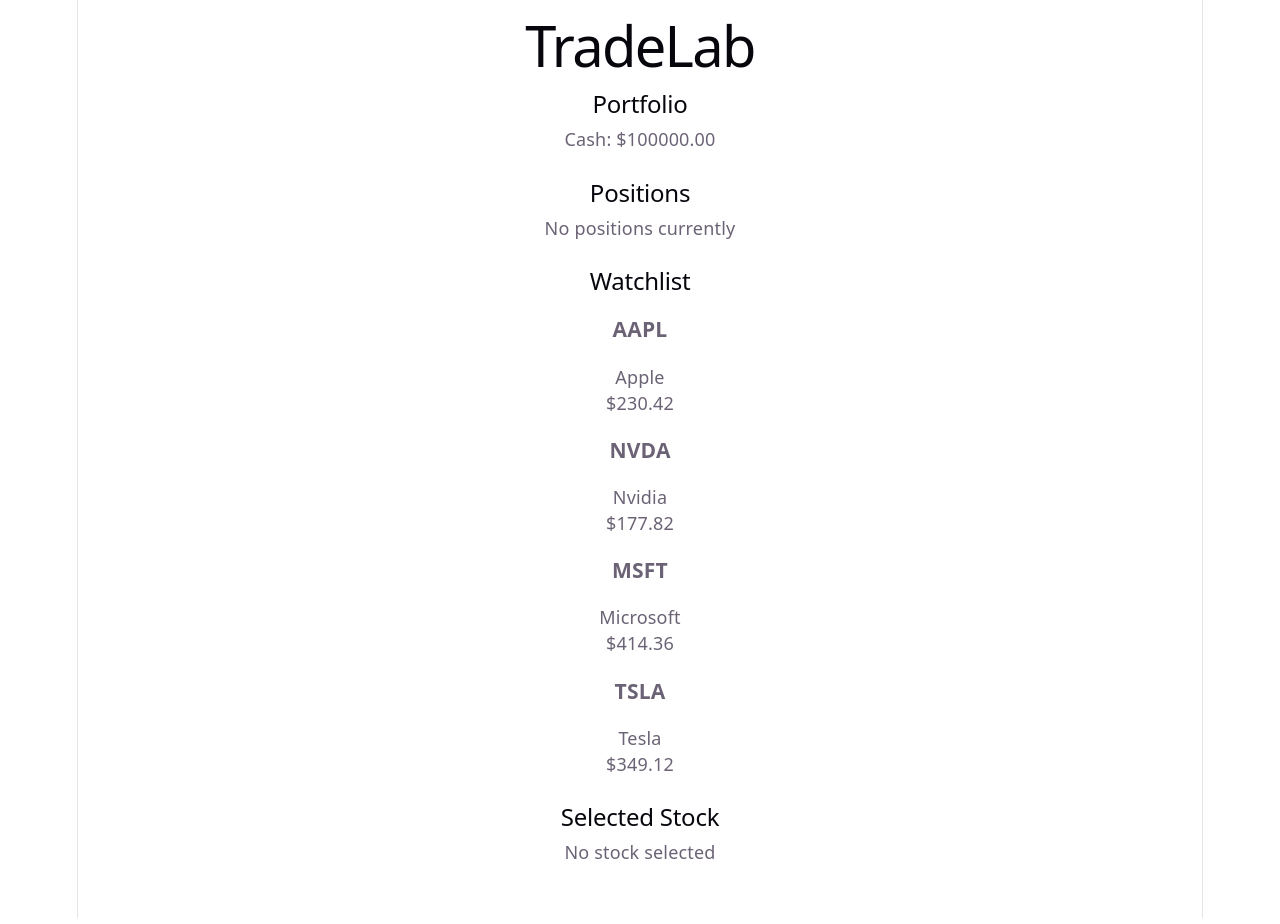
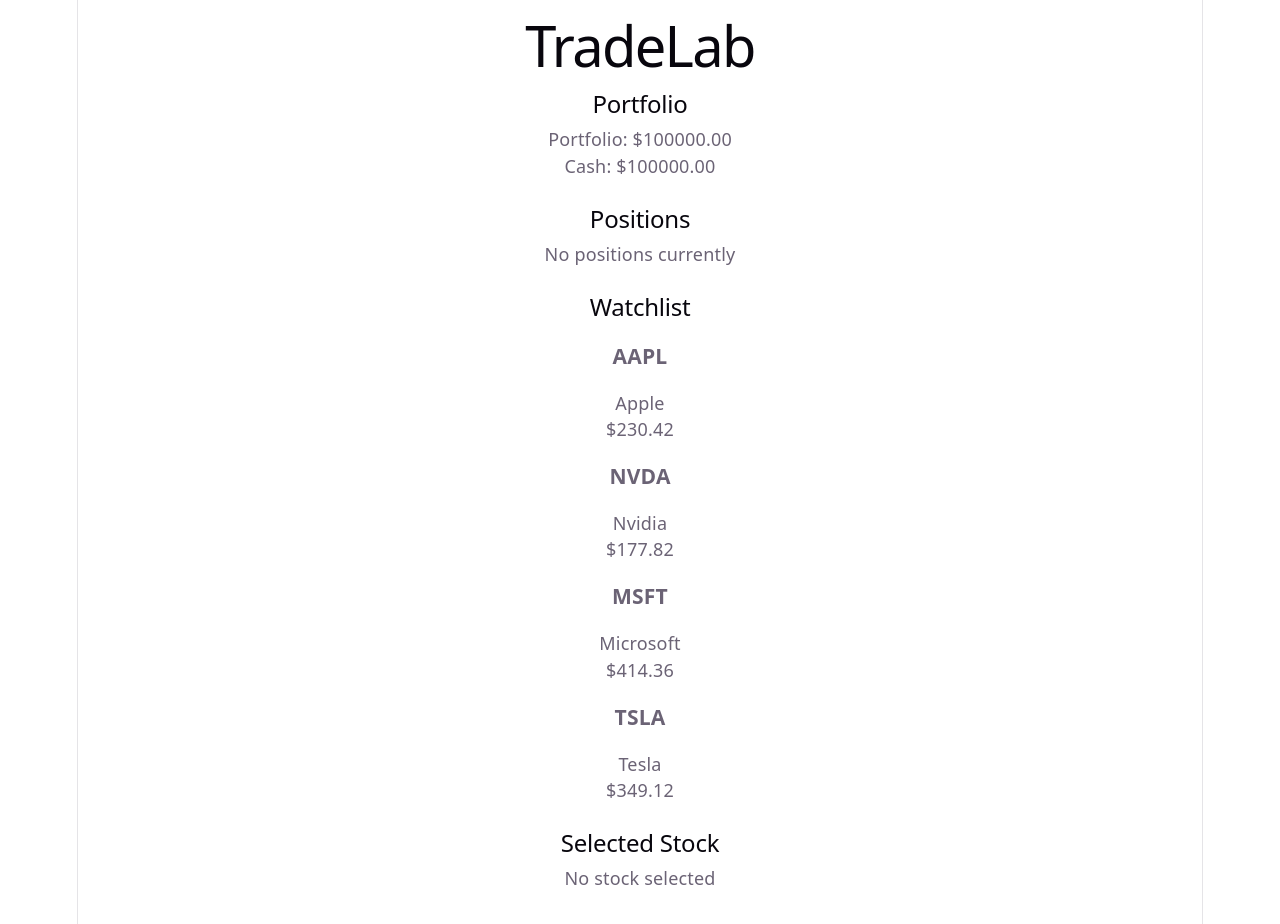
Before and after one commit to BrianLim35/tradelab, a React (Vite) app: page / in a window 1280 px wide. Shown: the top 924 px of the page. Built offline with nearby package versions, Linux system fonts and the light colour scheme.

Commit message:
Add positions and validation

```diff
--- a/src/App.tsx
+++ b/src/App.tsx
@@ -7,6 +7,7 @@
 import TradeForm from "./components/TradeForm";
 import TradeHistory from "./components/TradeHistory";
 import PositionList from "./components/PositionList";
+import ErrorMessage from "./components/ErrorMessage";
 
 const stocks: Stock[] = [
     {
@@ -60,16 +61,14 @@
     }
 
     function handleTrade(trade: Trade) {
-        const tradeValue = trade.quantity * trade.price;
-        const quantityChange =
-            trade.side === "BUY" ? trade.quantity : - trade.quantity;
-
         const error = isTradeInvalid(trade);
         if (error) {
             setTradeError(error);
             return;
         }
         setTradeError(null);
+
+        const tradeValue = trade.quantity * trade.price;
 
         if (trade.side === "BUY") {
             setCash((currentCash) => currentCash - tradeValue);
@@ -82,17 +81,27 @@
             trade
         ]);
 
+        const quantityChange =
+            trade.side === "BUY" ? trade.quantity : - trade.quantity;
+
         setPositions((currentPositions) => {
             const existingPosition = currentPositions.find(
                 (position) => position.symbol === trade.symbol
             );
 
             if (existingPosition) {
+                const newQuantity = existingPosition.quantity + quantityChange;
+
+                if (newQuantity === 0) {
+                    return currentPositions.filter(
+                        (position) => position.symbol !== trade.symbol);
+                }
+
                 return (currentPositions.map((position) =>
                 position.symbol === trade.symbol
                     ? {
                         ...position,
-                        quantity: position.quantity + quantityChange
+                        quantity: newQuantity
                     }
                     : position));
             }
@@ -107,11 +116,24 @@
         });
     }
 
+    const positionsValue = positions.reduce((total, position) => {
+        const stock = stocks.find(
+            (stock) => stock.symbol === position.symbol);
+
+        if (!stock) {
+            return total;
+        }
+
+        return total + position.quantity * stock.price;
+    }, 0);
+    const portfolioValue = cash + positionsValue;
+
     return (
         <div>
             <h1>TradeLab</h1>
 
             <h2>Portfolio</h2>
+            <p>Portfolio: ${portfolioValue.toFixed(2)}</p>
             <p>Cash: ${cash.toFixed(2)}</p>
 
             <br/>
@@ -155,7 +177,7 @@
             )}
 
             {tradeError && (
-                <p>{tradeError}</p>
+                <ErrorMessage message={tradeError} />
             )}
 
             <br/>
--- a/src/components/ErrorMessage.tsx
+++ b/src/components/ErrorMessage.tsx
@@ -0,0 +1,13 @@
+interface ErrorMessageProps {
+    message: string;
+}
+
+function ErrorMessage({ message }: ErrorMessageProps) {
+    return (
+        <div>
+            <p>{message}</p>
+        </div>
+    )
+}
+
+export default ErrorMessage;
```
